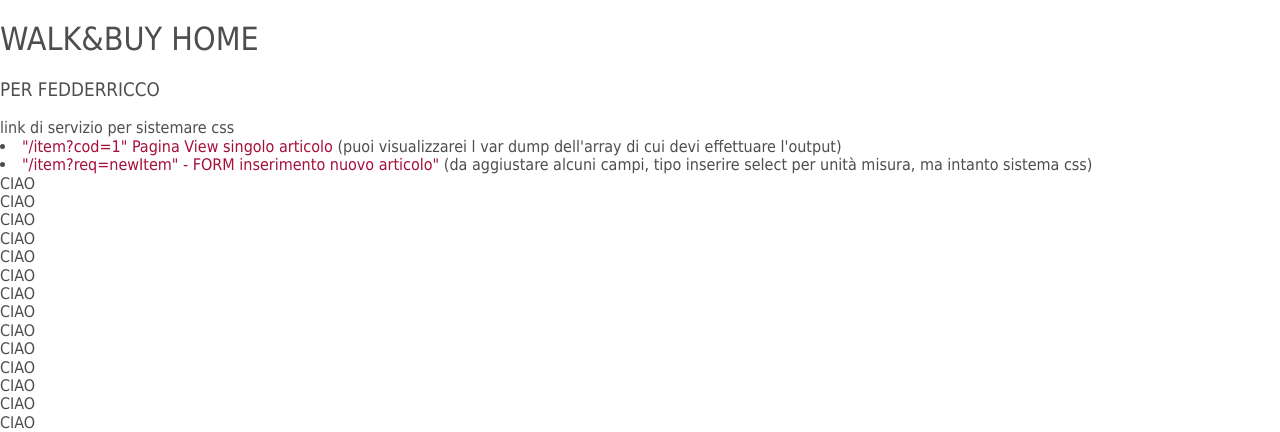
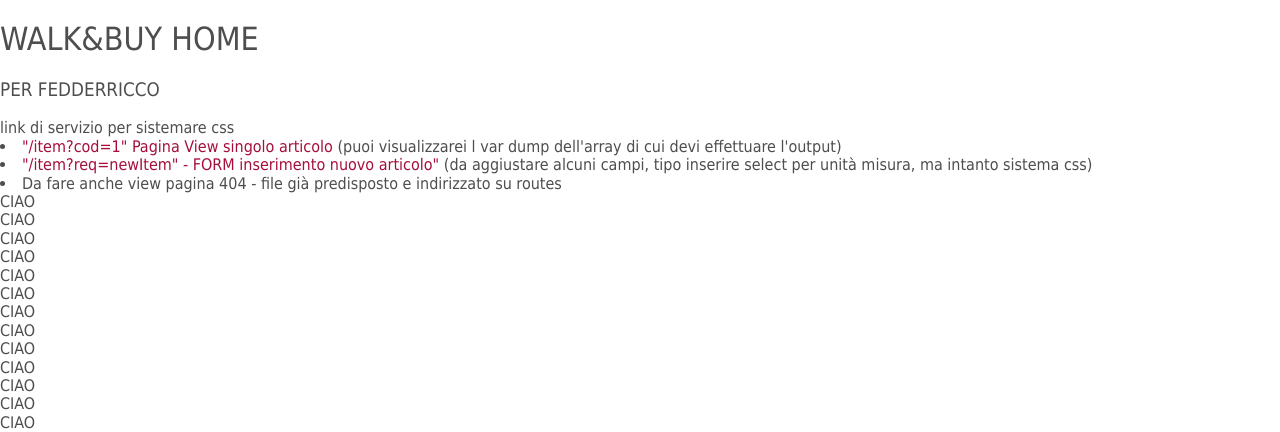
Before and after one commit to mcanovese/walkandbuy, a PHP site: page / in a window 1280 px wide. Shown: the part 200-632 px from the top of the page. Run offline with PHP 8.4, Linux system fonts and the light colour scheme; some libraries are stand-ins or nearby versions.

Commit message:
update - todo links

```diff
--- a/app/views/index.view.php
+++ b/app/views/index.view.php
@@ -7,7 +7,7 @@
   <lu>
     <li><a href="/item?cod=1"> "/item?cod=1" Pagina View singolo articolo</a> (puoi visualizzarei l var dump dell'array di cui devi effettuare l'output)</li>
     <li><a href="/item?req=newItem"> "/item?req=newItem" - FORM inserimento nuovo articolo"</a> (da aggiustare alcuni campi, tipo inserire select per unit&agrave misura, ma intanto sistema css)</li>
-
+    <li>Da fare anche view pagina 404 - file già predisposto e indirizzato su routes</li>
 
   </lu>
 
```
